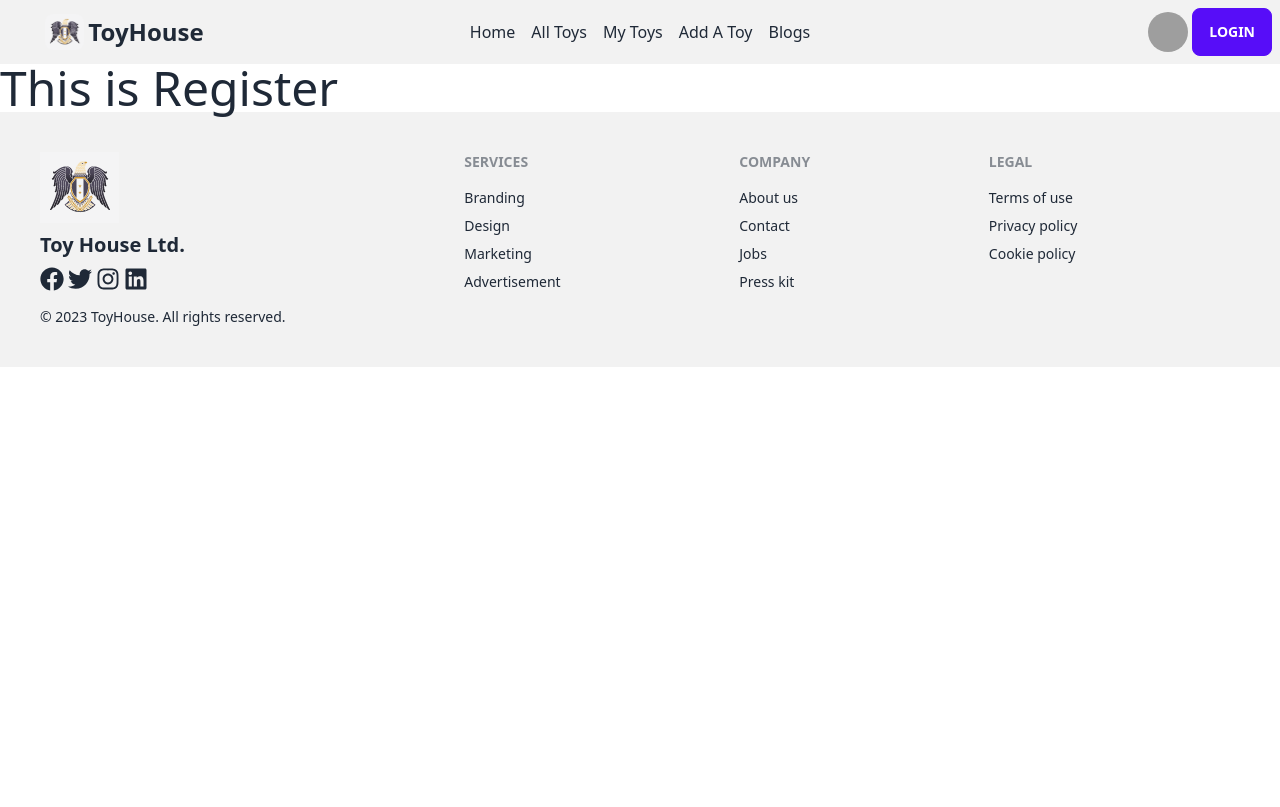
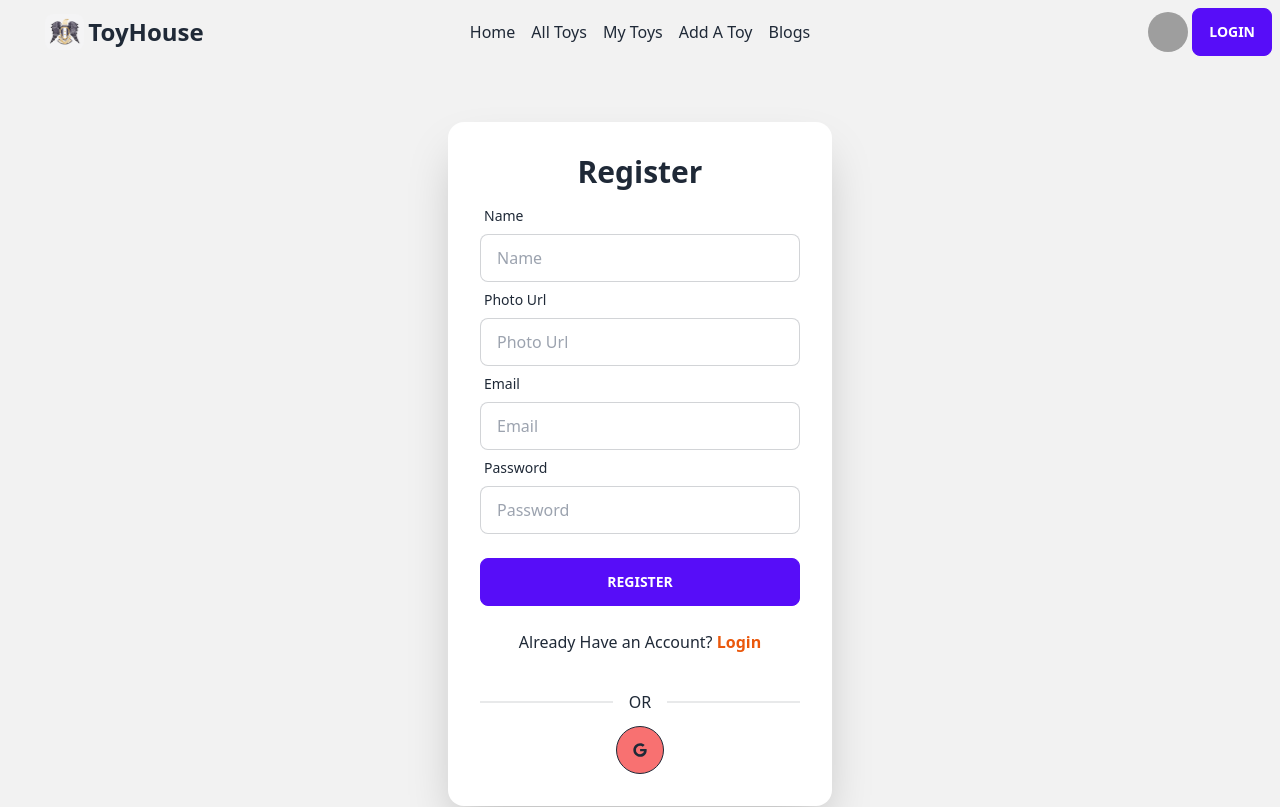
Before and after one commit to sajibsaifullah/toy-marketplace-client, a React (Vite) app: page /register in a window 1280 px wide. Shown: the top 807 px of the page. Built offline with nearby package versions, Linux system fonts and the light colour scheme; no server answers; grey boxes are pictures that could not be loaded.

Commit message:
implemented login & register

```diff
--- /dev/null
+++ b/src/Providers/AuthProviders.jsx
@@ -0,0 +1,69 @@
+import { createContext, useEffect, useState } from "react";
+import {
+  GoogleAuthProvider,
+  createUserWithEmailAndPassword,
+  getAuth,
+  onAuthStateChanged,
+  signInWithEmailAndPassword,
+  signInWithPopup,
+  signOut,
+} from "firebase/auth";
+import app from "../firebase/firebase.config";
+
+export const AuthContext = createContext();
+const auth = getAuth(app);
+
+const AuthProviders = ({ children }) => {
+  const [user, setUser] = useState(null);
+  const [loading, setLoading] = useState(true);
+
+  const googleProvider = new GoogleAuthProvider();
+
+  const createUser = (email, password) => {
+    setLoading(true);
+    return createUserWithEmailAndPassword(auth, email, password);
+  };
+
+  const signIn = (email, password) => {
+    setLoading(true);
+    return signInWithEmailAndPassword(auth, email, password);
+  };
+
+  const googleSignIn = () => {
+    setLoading(true);
+    return signInWithPopup(auth, googleProvider);
+  };
+
+  const logOut = () => {
+    setLoading(true);
+    return signOut(auth);
+  };
+
+  useEffect(() => {
+    const unsubscribe = onAuthStateChanged(auth, (currentUser) => {
+      setUser(currentUser);
+      console.log("current user in auth Provider", currentUser);
+      setLoading(false);
+    }
+    );
+
+    return () => {
+      return unsubscribe;
+    };
+  }, []);
+
+  const authInfo = {
+    user,
+    loading,
+    createUser,
+    signIn,
+    googleSignIn,
+    logOut,
+  };
+
+  return (
+    <AuthContext.Provider value={authInfo}>{children}</AuthContext.Provider>
+  );
+};
+
+export default AuthProviders;
--- a/src/main.jsx
+++ b/src/main.jsx
@@ -3,9 +3,12 @@ import ReactDOM from "react-dom/client";
 import "./index.css";
 import { RouterProvider } from "react-router-dom";
 import router from "./Routes/Routes.jsx";
+import AuthProviders from "./Providers/AuthProviders";
 
 ReactDOM.createRoot(document.getElementById("root")).render(
   <React.StrictMode>
-    <RouterProvider router={router} />
+    <AuthProviders>
+      <RouterProvider router={router} />
+    </AuthProviders>
   </React.StrictMode>
 );
--- a/src/pages/Login/Login.jsx
+++ b/src/pages/Login/Login.jsx
@@ -1,11 +1,89 @@
-
+import { Link, useLocation, useNavigate } from "react-router-dom";
+import { useContext } from "react";
+import SocialLogin from "./SocialLogin";
+import { AuthContext } from "../../Providers/AuthProviders";
 
 const Login = () => {
-    return (
-        <div>
-            <h2 className="text-5xl">This is Login</h2>
+  const { signIn } = useContext(AuthContext);
+  const location = useLocation();
+  const navigate = useNavigate();
+
+  const from = location.state?.from?.pathname || "/";
+
+  const handleLogin = (event) => {
+    event.preventDefault();
+    const form = event.target;
+    const email = form.email.value;
+    const password = form.password.value;
+    // console.log(email, password);
+
+    signIn(email, password)
+      .then((result) => {
+        const user = result.user;
+
+        console.log(user);
+        navigate(from, { replace: true });
+      })
+      .catch((error) => console.log(error));
+  };
+
+  return (
+    <div className="hero min-h-screen bg-base-200 container mx-auto">
+      <div className="hero-content flex-col lg:flex-row">
+        <div className="w-1/2 m-4">
+          <img src="https://i.ibb.co/xY01vDP/login.png" alt="" className="w-[80%]" />
         </div>
-    );
+        <div className="card flex-shrink-0 w-full max-w-sm shadow-2xl bg-base-100">
+          <div className="card-body">
+            <h1 className="text-3xl text-center font-bold">Login</h1>
+            <form onSubmit={handleLogin}>
+              <div className="form-control">
+                <label className="label">
+                  <span className="label-text">Email</span>
+                </label>
+                <input
+                  type="text"
+                  name="email"
+                  placeholder="Email"
+                  className="input input-bordered"
+                />
+              </div>
+              <div className="form-control">
+                <label className="label">
+                  <span className="label-text">Password</span>
+                </label>
+                <input
+                  type="password"
+                  placeholder="Password"
+                  name="password"
+                  className="input input-bordered"
+                />
+                <label className="label">
+                  <a href="#" className="label-text-alt link link-hover">
+                    Forgot password?
+                  </a>
+                </label>
+              </div>
+              <div className="form-control mt-6">
+                <input
+                  className="btn btn-primary"
+                  type="submit"
+                  value="Login"
+                />
+              </div>
+            </form>
+            <p className="my-4 text-center">
+              New to Toy House{" "}
+              <Link className="text-orange-600 font-bold" to="/register">
+                Register
+              </Link>
+            </p>
+            <SocialLogin></SocialLogin>
+          </div>
+        </div>
+      </div>
+    </div>
+  );
 };
 
 export default Login;
--- a/src/pages/Login/Register.jsx
+++ b/src/pages/Login/Register.jsx
@@ -1,11 +1,97 @@
-
+import { Link } from "react-router-dom";
+import { useContext } from "react";
+import { AuthContext } from "../../Providers/AuthProviders";
+import SocialLogin from "./SocialLogin";
 
 const Register = () => {
-    return (
-        <div>
-            <h2 className="text-5xl">This is Register</h2>
+  const { createUser } = useContext(AuthContext);
+
+  const handleSignUp = (event) => {
+    event.preventDefault();
+    const form = event.target;
+    const name = form.name.value;
+    const photo = form.photo.value;
+    const email = form.email.value;
+    const password = form.password.value;
+    console.log(name, photo, email, password);
+
+    createUser(email, password)
+      .then((result) => {
+        const user = result.user;
+        console.log(user);
+      })
+      .catch((error) => console.log(error));
+  };
+
+  return (
+    <div className="hero min-h-screen bg-base-200 container mx-auto py-12">
+        <div className="card flex-shrink-0 w-full max-w-sm shadow-2xl bg-base-100">
+          <div className="card-body">
+            <h1 className="text-3xl text-center font-bold">Register</h1>
+            <form onSubmit={handleSignUp}>
+              <div className="form-control">
+                <label className="label">
+                  <span className="label-text">Name</span>
+                </label>
+                <input
+                  type="text"
+                  name="name"
+                  placeholder="Name"
+                  className="input input-bordered"
+                />
+              </div>
+              <div className="form-control">
+                <label className="label">
+                  <span className="label-text">Photo Url</span>
+                </label>
+                <input
+                  type="text"
+                  name="photo"
+                  placeholder="Photo Url"
+                  className="input input-bordered"
+                />
+              </div>
+              <div className="form-control">
+                <label className="label">
+                  <span className="label-text">Email</span>
+                </label>
+                <input
+                  type="text"
+                  name="email"
+                  placeholder="Email"
+                  className="input input-bordered"
+                />
+              </div>
+              <div className="form-control">
+                <label className="label">
+                  <span className="label-text">Password</span>
+                </label>
+                <input
+                  type="password"
+                  placeholder="Password"
+                  name="password"
+                  className="input input-bordered"
+                />
+              </div>
+              <div className="form-control mt-6">
+                <input
+                  className="btn btn-primary"
+                  type="submit"
+                  value="Register"
+                />
+              </div>
+            </form>
+            <p className="my-4 text-center">
+              Already Have an Account?{" "}
+              <Link className="text-orange-600 font-bold" to="/login">
+                Login
+              </Link>
+            </p>
+            <SocialLogin></SocialLogin>
+          </div>
         </div>
-    );
+      </div>
+  );
 };
 
 export default Register;
--- /dev/null
+++ b/src/pages/Login/SocialLogin.jsx
@@ -0,0 +1,29 @@
+import { useContext } from "react";
+import { AuthContext } from "../../Providers/AuthProviders";
+import { FaGoogle } from "react-icons/fa";
+
+const SocialLogin = () => {
+  const { googleSignIn } = useContext(AuthContext);
+  const handleGoogleSignIn = () => {
+    googleSignIn()
+      .then((result) => {
+        console.log(result.user);
+      })
+      .catch((error) => console.log(error));
+  };
+  return (
+    <div>
+      <div className="divider">OR</div>
+      <div className="text-center">
+        <button
+          onClick={handleGoogleSignIn}
+          className="btn btn-circle btn-outline bg-red-400"
+        >
+          <FaGoogle></FaGoogle>
+        </button>
+      </div>
+    </div>
+  );
+};
+
+export default SocialLogin;
```
